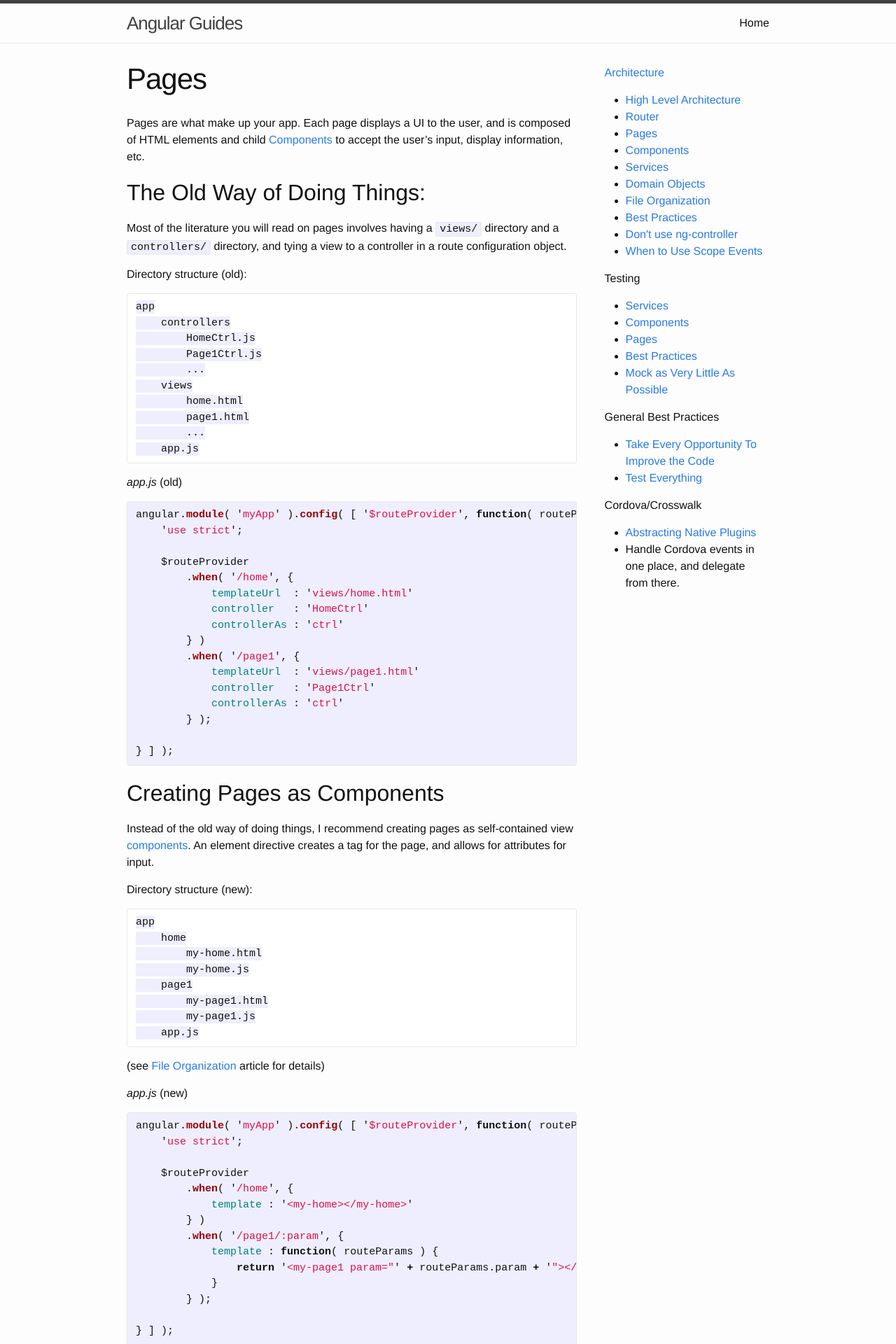
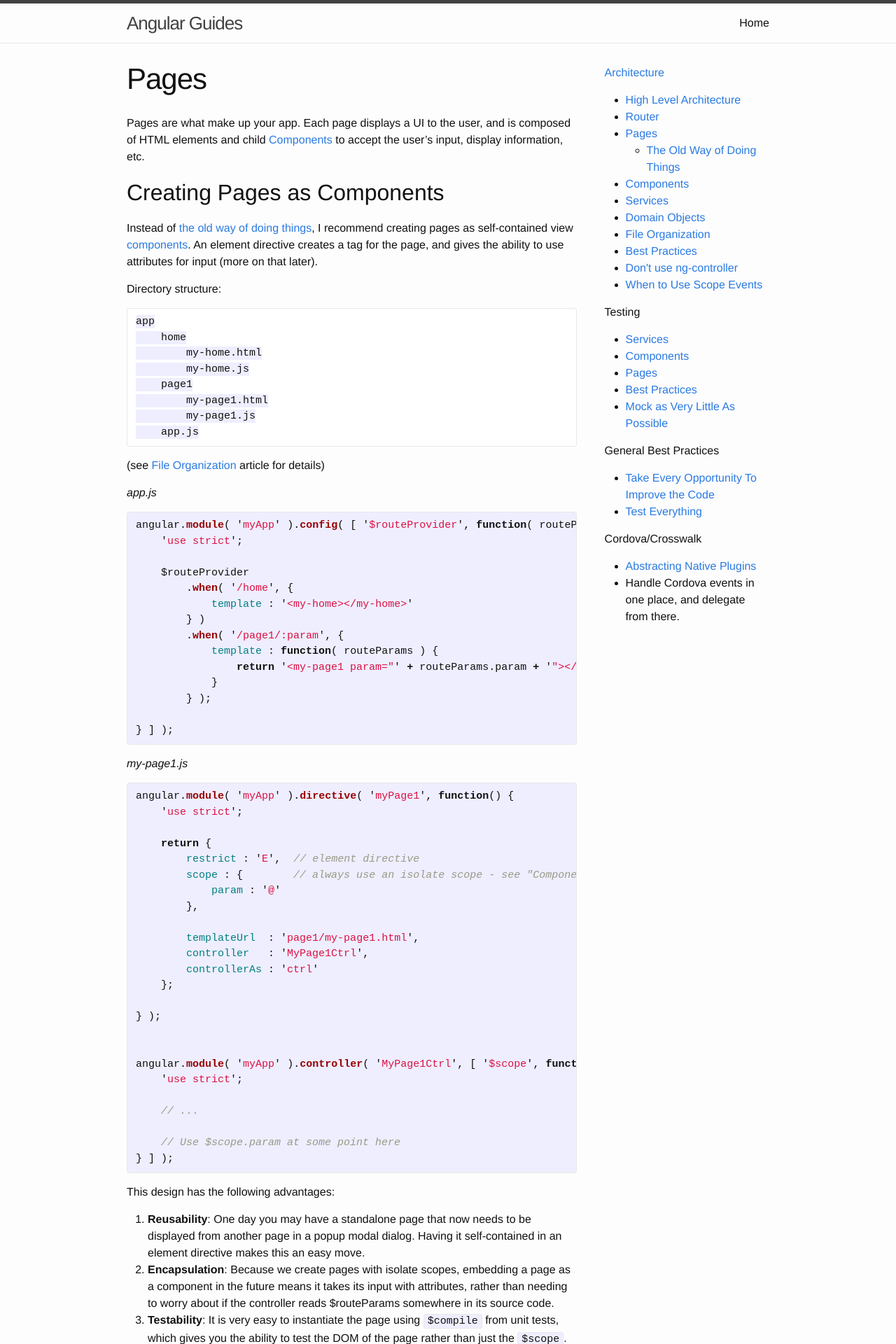
Before and after one commit to gregjacobs/Angular-Architecture, a Jekyll site: the page built from architecture/pages.md, in a window 1280 px wide. Shown: the top 1920 px of the page at 70% size. Built offline with Jekyll 4.4.1, drawn with Linux system fonts in a browser that asks for light colours.

```diff
--- a/_includes/nav.html
+++ b/_includes/nav.html
@@ -4,6 +4,9 @@
 		<li><a href="/architecture/high-level-architecture/">High Level Architecture</a></li>
 		<li><a href="/architecture/router/">Router</a></li>
 		<li><a href="/architecture/pages/">Pages</a></li>
+		<ul class="nav__inner-list">
+			<li><a href="/architecture/pages-the-old-way-of-doing-things/">The Old Way of Doing Things</a></li>
+		</ul>
 		<li><a href="/architecture/components/">Components</a></li>
 		<li><a href="/architecture/services/">Services</a></li>
 		<li><a href="/architecture/domain-objects/">Domain Objects</a></li>
--- a/_sass/_nav.scss
+++ b/_sass/_nav.scss
@@ -1 +1,3 @@
 .nav {}
+
+.nav__inner-list { margin-bottom: 0; }
--- a/architecture/pages.md
+++ b/architecture/pages.md
@@ -8,54 +8,15 @@ Pages are what make up your app. Each page displays a UI to the user, and is
 composed of HTML elements and child [Components](/architecture/components) to
 accept the user's input, display information, etc.
 
-## The Old Way of Doing Things:
-
-Most of the literature you will read on pages involves having a `views/`
-directory and a `controllers/` directory, and tying a view to a controller in a
-route configuration object.
-
-Directory structure (old):
-
-    app
-        controllers
-            HomeCtrl.js
-            Page1Ctrl.js
-            ...
-        views
-            home.html
-            page1.html
-            ...
-        app.js
-
-*app.js* (old)
-
-{% highlight javascript %}
-angular.module( 'myApp' ).config( [ '$routeProvider', function( routeProvider ) {
-    'use strict';
-
-    $routeProvider
-        .when( '/home', {
-            templateUrl  : 'views/home.html'
-            controller   : 'HomeCtrl'
-            controllerAs : 'ctrl'
-        } )
-        .when( '/page1', {
-            templateUrl  : 'views/page1.html'
-            controller   : 'Page1Ctrl'
-            controllerAs : 'ctrl'
-        } );
-
-} ] );
-{% endhighlight %}
-
 
 ## Creating Pages as Components
 
-Instead of the old way of doing things, I recommend creating pages as
-self-contained view [components](/architecture/components). An element directive
-creates a tag for the page, and allows for attributes for input.
+Instead of [the old way of doing things](architecture/pages-the-old-way-of-doing-things),
+I recommend creating pages as self-contained view [components](/architecture/components).
+An element directive creates a tag for the page, and gives the ability to use
+attributes for input (more on that later).
 
-Directory structure (new):
+Directory structure:
 
     app
         home
@@ -68,7 +29,7 @@ Directory structure (new):
 
 (see [File Organization](/architecture/file-organization) article for details)
 
-*app.js* (new)
+*app.js*
 
 {% highlight javascript %}
 angular.module( 'myApp' ).config( [ '$routeProvider', function( routeProvider ) {
```
Also changed, not shown: architecture/pages-the-old-way-of-doing-things.md (added, +46 -0 lines).
